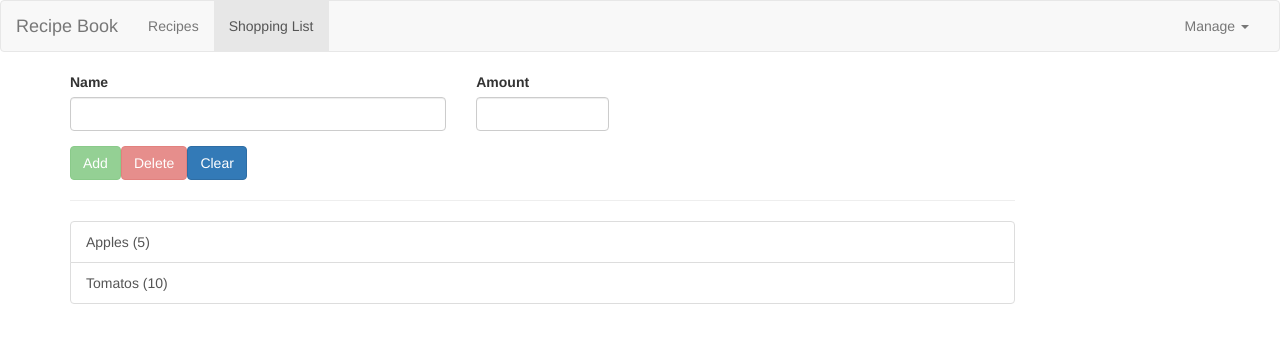
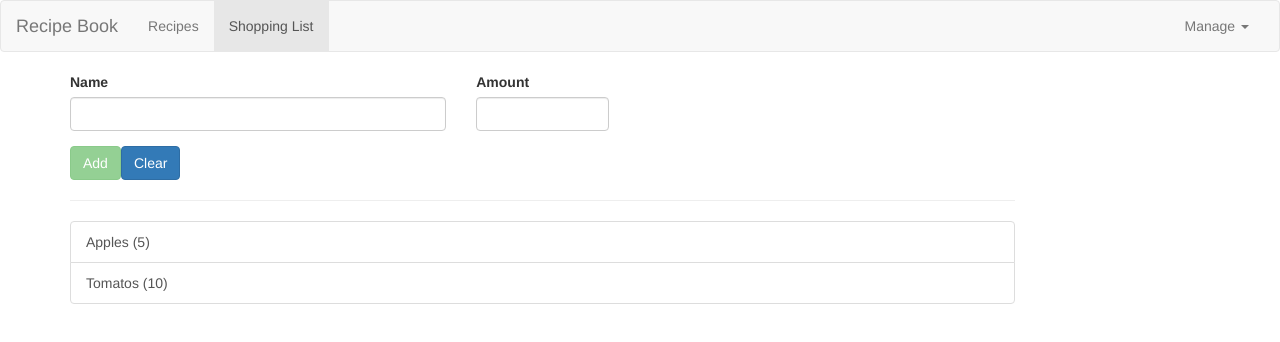
Before and after one commit to samuelcpedro/cooking-project, an Angular app: page /shopping-list in a window 1280 px wide. Shown: the top 342 px of the page. Built offline with nearby package versions, Linux system fonts and the light colour scheme.

Commit message:
Allowing the Deletion of Shopping List Items - Max Solution
Allowing the Deletion of Shopping List Items
Section 16, Lecture 213

```diff
--- a/src/app/shopping-list/shopping-list-edit/shopping-list-edit.component.html
+++ b/src/app/shopping-list/shopping-list-edit/shopping-list-edit.component.html
@@ -14,7 +14,7 @@
       <div class="row">
         <div class="col-xs-12">
           <button class="btn btn-success" type="submit" [disabled]="!f.valid">{{ editMode ? 'Update' : 'Add'}}</button>
-          <button class="btn btn-danger" (click)="onDelete()" [disabled]="!editMode" type="button">Delete</button>
+          <button class="btn btn-danger" (click)="onDelete()" *ngIf="editMode" type="button">Delete</button>
           <button class="btn btn-primary" (click)="onClear()" type="button">Clear</button>
         </div>
       </div>
--- a/src/app/shopping-list/shopping-list-edit/shopping-list-edit.component.ts
+++ b/src/app/shopping-list/shopping-list-edit/shopping-list-edit.component.ts
@@ -56,8 +56,8 @@ export class ShoppingListEditComponent implements OnInit, OnDestroy {
   }
 
   onDelete() {
+    this.slService.deleteIngredient(this.editedItemIndex);
     this.onClear();
-    this.slService.deleteIngredient(this.editedItemIndex);
   }
 
   ngOnDestroy(): void {
```
